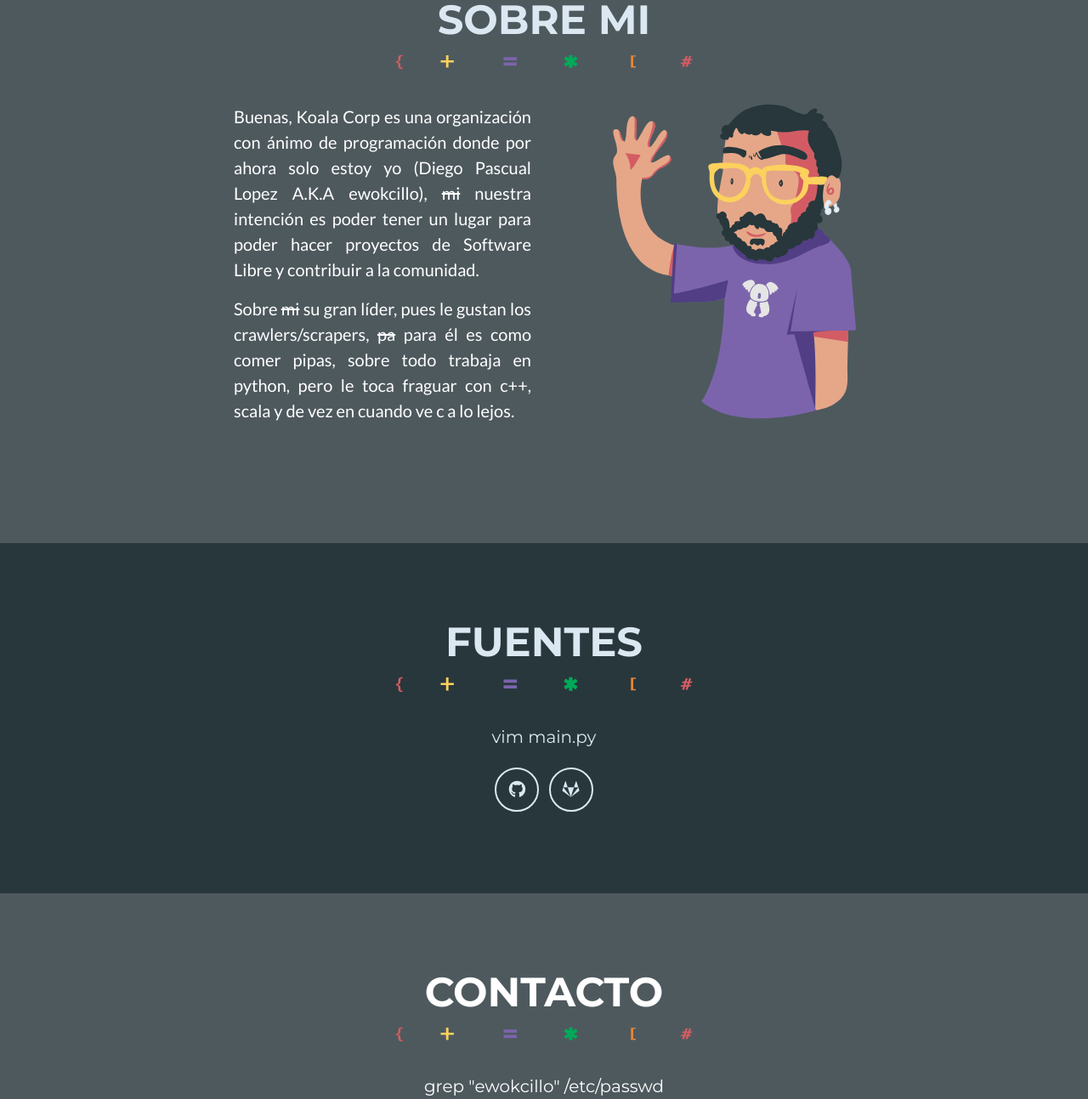
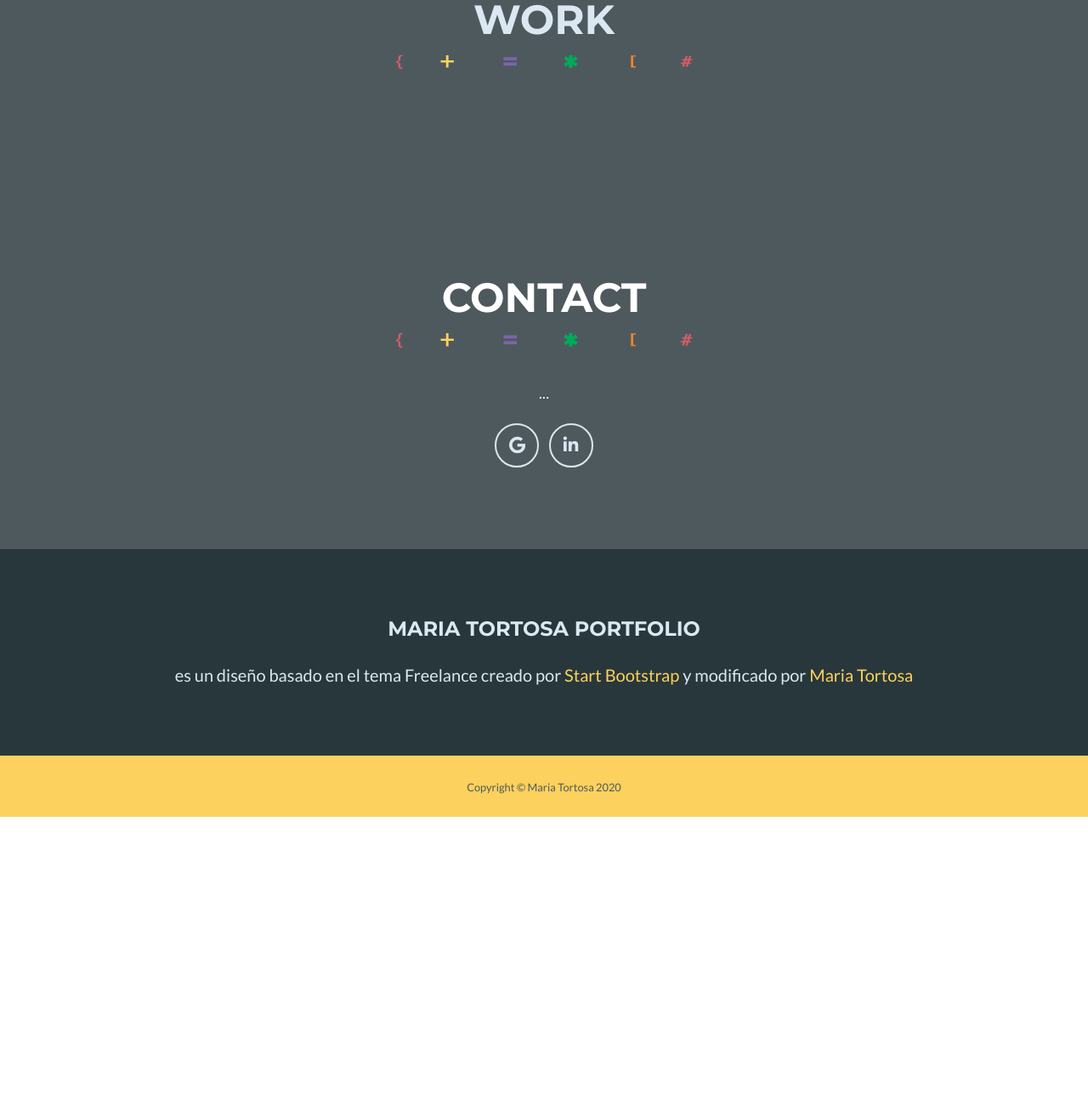
Before and after one commit to Mariatga/mariatortosa, a website with bundled scripts: page index.html in a window 1280 px wide. Shown: the part 893-2186 px from the top of the page at 85% size. After the commit the page ends 1854 px from the top, so only its background shows below. Built offline with nearby package versions, Linux system fonts and the light colour scheme.

Commit message:
content_blank

```diff
--- a/index.html
+++ b/index.html
@@ -23,7 +23,7 @@
 <body id="page-top">
 
   <!-- Navigation -->
-  <nav class="navbar navbar-expand-lg bg-secondary text-uppercase fixed-top" id="mainNav">
+  <nav class="navbar navbar-expand-lg bg-white text-uppercase fixed-top" id="mainNav">
     <div class="container">
       <button class="navbar-toggler navbar-toggler-right text-uppercase font-weight-bold" type="button" data-toggle="collapse" data-target="#navbarResponsive" aria-controls="navbarResponsive" aria-expanded="false" aria-label="Toggle navigation">
       	Menu
@@ -43,11 +43,11 @@
   </nav>
 
   <!-- Masthead -->
-  <header class="masthead bg-primary text-light text-center">
+  <header class="masthead bg-white text-dark text-center">
     <div class="container d-flex align-items-center flex-column">
 
       <!-- Masthead Heading -->
-      <h1 class="masthead-heading text-uppercase mb-0">Lines & Colors</h1>
+      <h1 class="masthead-heading mb-0">Lines & Colors</h1>
 
   </header>
 
@@ -56,7 +56,7 @@
     <div class="container">
 
       <!-- About Section Heading -->
-      <h2 class="page-section-heading text-center text-uppercase text-light bg-gray">Sobre mi</h2>
+      <h2 class="page-section-heading text-center text-uppercase text-light bg-gray">Work</h2>
 
       <!-- Icon Divider -->
       <div class="divider-custom">
@@ -66,38 +66,8 @@
       <!-- About Section Content -->
       <div class="row">
         <div class="col-lg-4 ml-auto">
-          <p class="lead" align="justify">Buenas, Koala Corp es una organización con ánimo de programación donde por ahora solo estoy yo (Diego Pascual Lopez A.K.A ewokcillo), <strike>mi</strike> nuestra intención es poder tener un lugar para poder hacer proyectos de Software Libre y contribuir a la comunidad.</p>
-          <p class="lead" align="justify">Sobre <strike>mi</strike> su gran líder, pues le gustan los crawlers/scrapers, <strike>pa</strike> para él es como comer pipas, sobre todo trabaja en python, pero le toca fraguar con c++, scala y de vez en cuando ve c a lo lejos.</p>
+          <p class="lead" align="justify"></p>
         </div>
-        <!-- About Avatar Image -->
-        <div class="col-lg-4 mr-auto">
-          <img class="about-avatar mb-5" src="img/about-avatar.svg" alt="">
-        </div>
-      </div>
-    </div>
-  </section>
-
-  <!-- Sources Section -->
-  <section class="page-section bg-primary text-light" id="sources">
-  <div class="container">
-
-    <!-- Sources Section Heading -->
-    <h2 class="page-section-heading text-center text-uppercase mb-0">Fuentes</h2>
-
-    <!-- Icon Divider -->
-    <div class="divider-custom">
-      <img class="divider-custom-image" src="img/split-line.svg" alt="">
-    </div>
-
-    <!-- Sources Icons -->
-    <div class="text-center">
-        <h4 class="lead mb-4">vim main.py</h4>
-        <a class="btn btn-outline-light btn-social mx-1" href="https://github.com/ewokcillo">
-          <i class="fab fa-fw fa-github"></i>
-        </a>
-        <a class="btn btn-outline-light btn-social mx-1" href="https://gitlab.com/ewokcillo">
-          <i class="fab fa-fw fa-gitlab"></i>
-        </a>
       </div>
     </div>
   </section>
@@ -107,7 +77,7 @@
     <div class="container">
 
       <!-- Contact Section Heading -->
-      <h2 class="page-section-heading text-center text-uppercase mb-0">Contacto</h2>
+      <h2 class="page-section-heading text-center text-uppercase mb-0">Contact</h2>
 
       <!-- Icon Divider -->
       <div class="divider-custom">
@@ -116,7 +86,7 @@
 
       <!-- Contact Icons -->
       <div class="text-center">
-          <h4 class="lead mb-4">grep "ewokcillo" /etc/passwd</h4>
+          <h4 class="lead mb-4">...</h4>
           <a class="btn btn-outline-light btn-social mx-1" href="mailto:azotillo@gmail.com">
             <i class="fab fa-fw fa-google"></i>
           </a>
@@ -133,9 +103,9 @@
 
         <!-- Footer About Text -->
         <div>
-          <h4 class="text-uppercase mb-4">Koala Corp Web</h4>
+          <h4 class="text-uppercase mb-4">Maria Tortosa Portfolio</h4>
           <p class="lead mb-0">es un diseño basado en el tema Freelance  creado por
-            <a class= "text-secondary" href="http://startbootstrap.com">Start Bootstrap</a> y modificado por <a class= "text-secondary" href="https://mariatortosa.carbonmade.com">Maria Tortosa</a>, una gran muchacha.</p>
+            <a class= "text-secondary" href="http://startbootstrap.com">Start Bootstrap</a> y modificado por <a class= "text-secondary" href="https://mariatortosa.carbonmade.com">Maria Tortosa</a></p>
         </div>
 
       </div>
@@ -145,7 +115,7 @@
   <!-- Copyright Section -->
   <section class="copyright py-4 text-center text-dark bg-secondary">
     <div class="container">
-      <small>Copyright &copy; Koala Corp 2020</small>
+      <small>Copyright &copy; Maria Tortosa 2020</small>
     </div>
   </section>
 
```
Also changed, not shown: css/mariatortosa.css.
